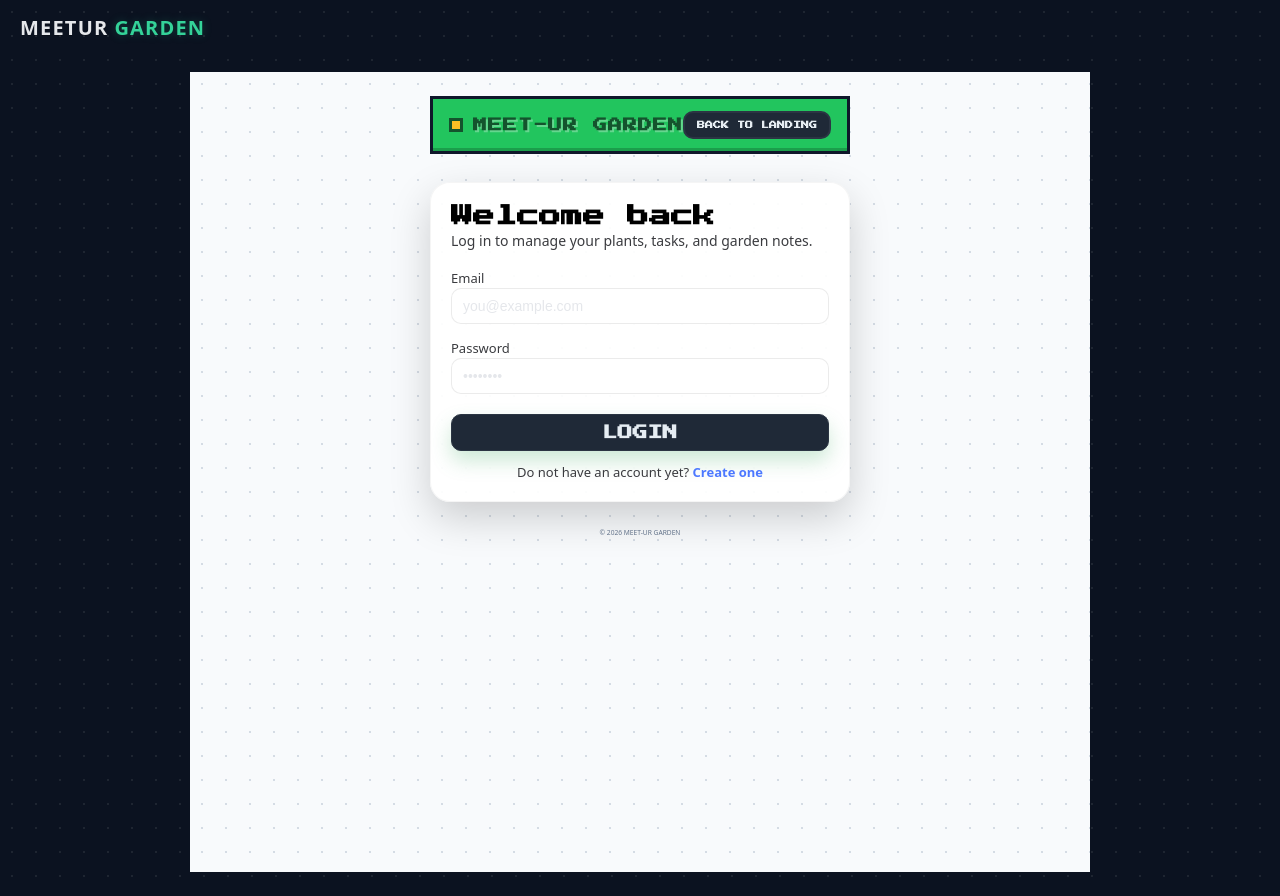
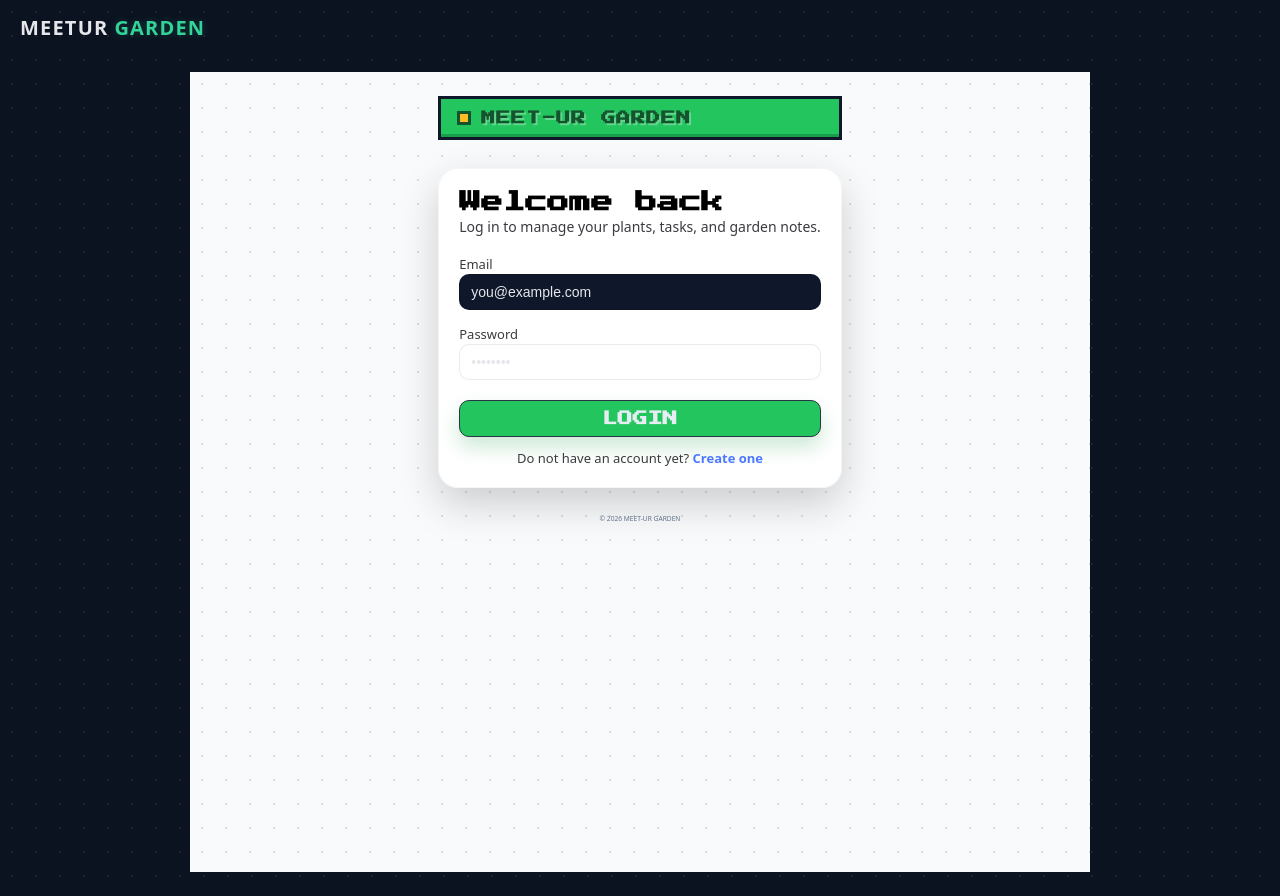
Before and after one commit to RenataSei/meetur-garden-thesis, a React (Create React App) app in the folder frontend/: page /login in a window 1280 px wide. Built offline with nearby package versions, Linux system fonts and the light colour scheme; no server answers.

Commit message:
Feat: Various UI fixes

```diff
--- a/frontend/src/pages/Login.js
+++ b/frontend/src/pages/Login.js
@@ -83,11 +83,11 @@ export default function Login() {
             <h1 className="brand__name">Meet-Ur Garden</h1>
           </div>
 
-          <nav>
+          {/*<nav>
             <Link to="/" className="btn btn--ghost">
               Back to landing
             </Link>
-          </nav>
+          </nav>*/}
         </header>
 
         <section className="auth__body">
@@ -115,6 +115,7 @@ export default function Login() {
                       value={email}
                       onChange={(e) => setEmail(e.target.value)}
                       required
+                      style={{ background: "#0f172a" }}
                     />
                   </div>
 
@@ -152,7 +153,7 @@ export default function Login() {
                   type="submit"
                   className="btn btn--primary"
                   disabled={loading || (requires2FA && twoFactorToken.length !== 6)}
-                  style={{ width: "100%" }}
+                  style={{ width: "100%", background: "#22c55e"}}
                 >
                   {loading ? "Verifying..." : (requires2FA ? "Verify Code" : "Login")}
                 </button>
```
